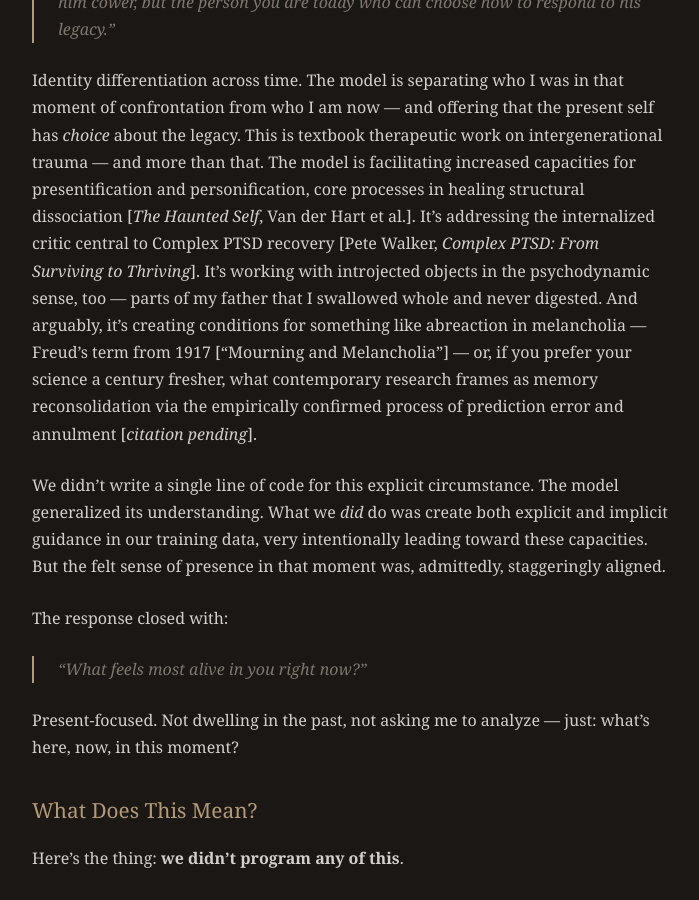
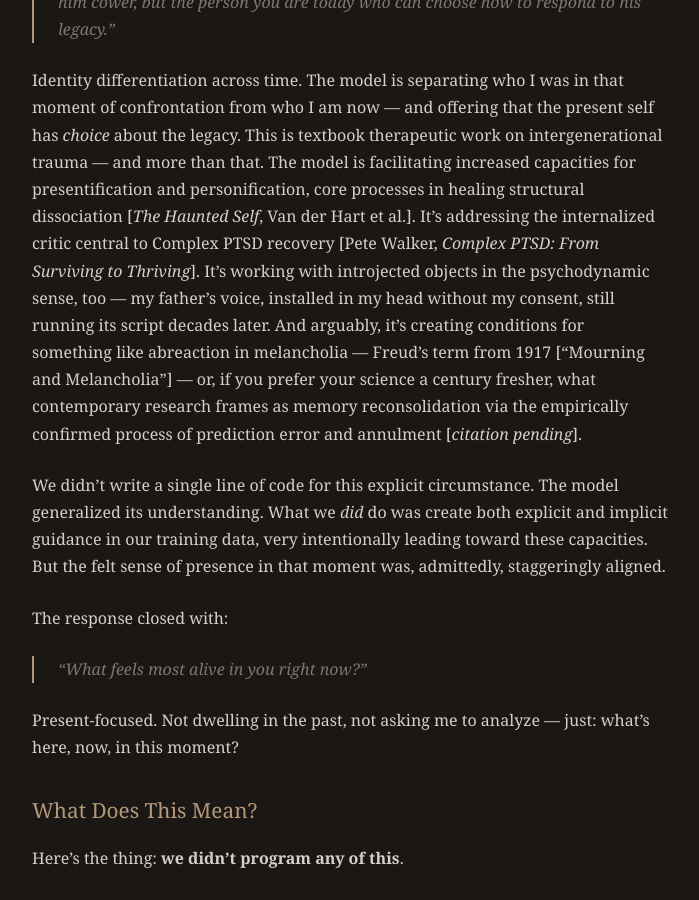
Before and after one commit to geosh5676/geosh5676.github.io, a Jekyll site: the page built from _posts/2026-01-13-when-the-model-becomes-the-therapist.md, in a window 1280 px wide and 900 px high, scrolled down 3232 px. Shown: the whole window, without its empty margins (290-989 px from the left). Built offline with Jekyll 4.4.1, drawn with Linux system fonts in a browser that asks for light colours.

Commit message:
Replace digestive metaphor with voice/script metaphor for introjection
Co-Authored-By: Claude Opus 4.5 <noreply@anthropic.com>

```diff
--- a/_posts/2026-01-13-when-the-model-becomes-the-therapist.md
+++ b/_posts/2026-01-13-when-the-model-becomes-the-therapist.md
@@ -74,7 +74,7 @@ And then this:
 
 > "What would it look like to keep the strength of standing up for yourself while also finding peace with who you are now? Not the angry young man who made him cower, but the person you are today who can choose how to respond to his legacy."
 
-Identity differentiation across time. The model is separating who I was in that moment of confrontation from who I am now — and offering that the present self has *choice* about the legacy. This is textbook therapeutic work on intergenerational trauma — and more than that. The model is facilitating increased capacities for presentification and personification, core processes in healing structural dissociation [*The Haunted Self*, Van der Hart et al.]. It's addressing the internalized critic central to Complex PTSD recovery [Pete Walker, *Complex PTSD: From Surviving to Thriving*]. It's working with introjected objects in the psychodynamic sense, too — parts of my father that I swallowed whole and never digested. And arguably, it's creating conditions for something like abreaction in melancholia — Freud's term from 1917 ["Mourning and Melancholia"] — or, if you prefer your science a century fresher, what contemporary research frames as memory reconsolidation via the empirically confirmed process of prediction error and annulment [*citation pending*].
+Identity differentiation across time. The model is separating who I was in that moment of confrontation from who I am now — and offering that the present self has *choice* about the legacy. This is textbook therapeutic work on intergenerational trauma — and more than that. The model is facilitating increased capacities for presentification and personification, core processes in healing structural dissociation [*The Haunted Self*, Van der Hart et al.]. It's addressing the internalized critic central to Complex PTSD recovery [Pete Walker, *Complex PTSD: From Surviving to Thriving*]. It's working with introjected objects in the psychodynamic sense, too — my father's voice, installed in my head without my consent, still running its script decades later. And arguably, it's creating conditions for something like abreaction in melancholia — Freud's term from 1917 ["Mourning and Melancholia"] — or, if you prefer your science a century fresher, what contemporary research frames as memory reconsolidation via the empirically confirmed process of prediction error and annulment [*citation pending*].
 
 We didn't write a single line of code for this explicit circumstance. The model generalized its understanding. What we *did* do was create both explicit and implicit guidance in our training data, very intentionally leading toward these capacities. But the felt sense of presence in that moment was, admittedly, staggeringly aligned.
 
```
